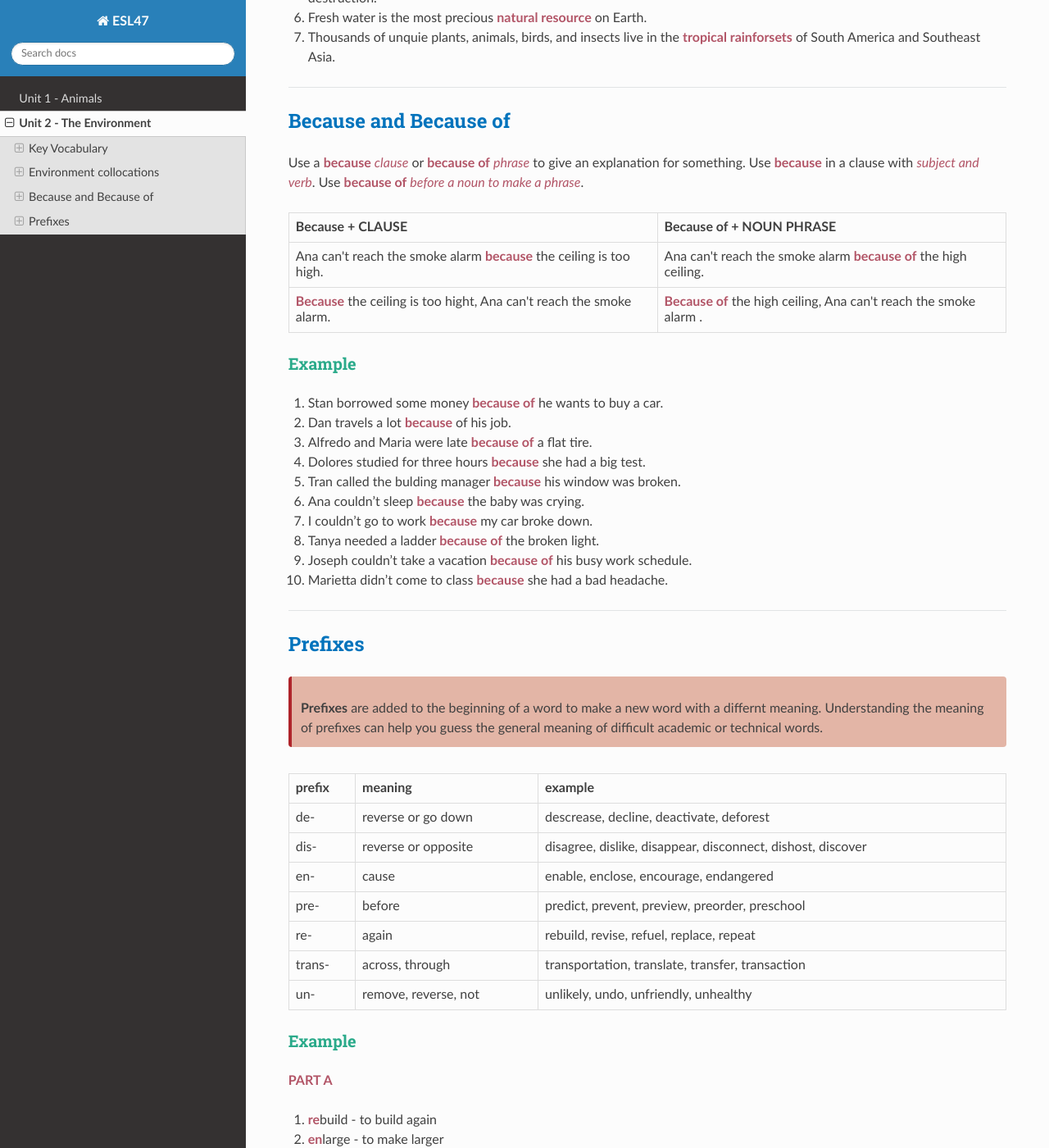
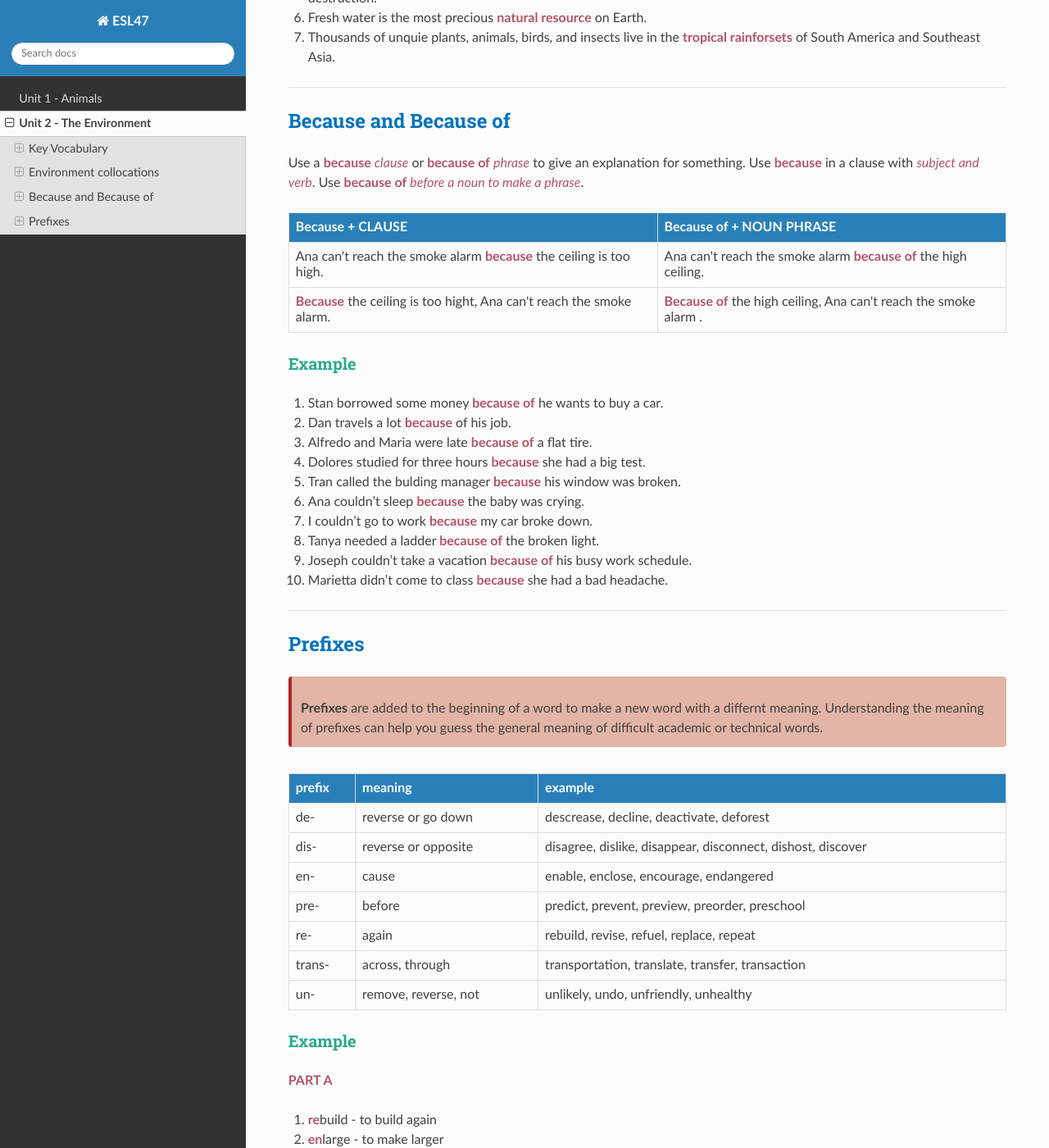
Before and after one commit to vpa24/ESL-47---Intermediate-Low-Integrated-Reading-Writing, a Sphinx documentation site: the page built from docs/source/unit2.md, in a window 1280 px wide and 1400 px high, scrolled down 2649 px. Shown: the whole window at 82% size. Built offline with Sphinx 7.4.7 and the Read the Docs theme 2.0.0, drawn with Linux system fonts in a browser that asks for light colours.

Commit message:
adding th style

```diff
--- a/docs/source/_static/css/custom.css
+++ b/docs/source/_static/css/custom.css
@@ -48,3 +48,8 @@ em {
 .ml-2em {
   margin-left: 2em;
 }
+
+th {
+  background-color: #2980b9;
+  color: #fff;
+}
```
